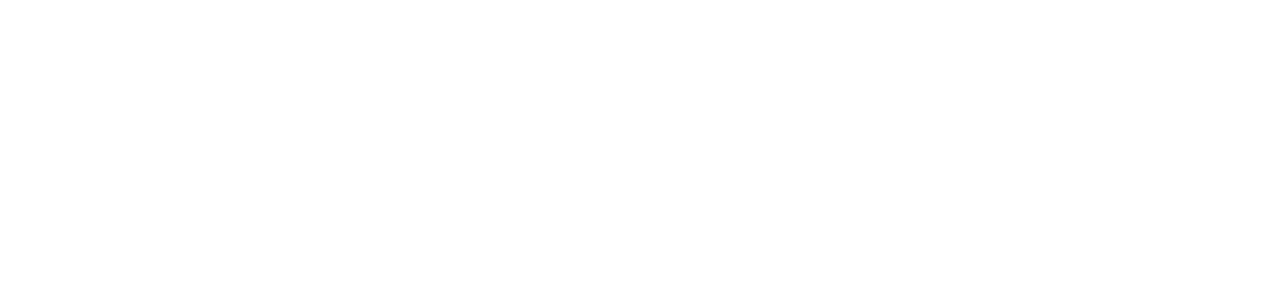
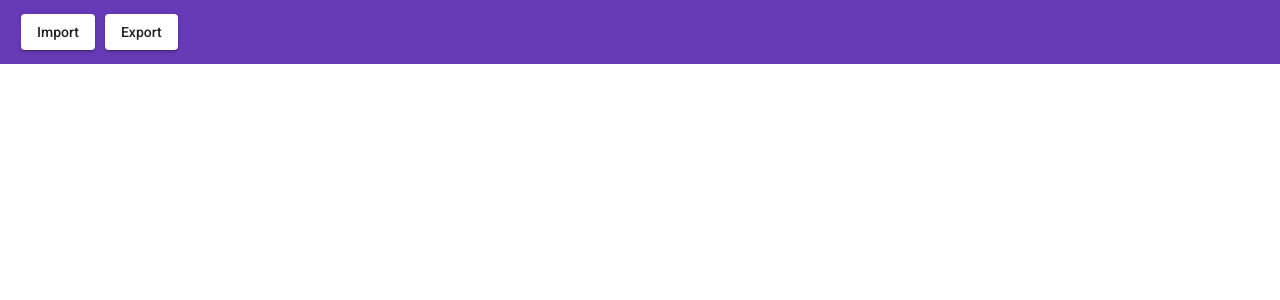
Before and after one commit to skipbassey/wholesale-tracking, an Angular app in the folder wholesale-tracker/: page / in a window 1280 px wide. Shown: the top 300 px of the page. Built offline with nearby package versions, Linux system fonts and the light colour scheme.

Commit message:
added buttons to nav

```diff
--- a/wholesale-tracker/src/app/app.module.ts
+++ b/wholesale-tracker/src/app/app.module.ts
@@ -11,7 +11,7 @@
 @NgModule({
   declarations: [
     AppComponent,
-    NavBarComponent
+    NavBarComponent,
   ],
   imports: [
     BrowserModule,
--- a/wholesale-tracker/src/app/nav-bar/nav-bar.component.html
+++ b/wholesale-tracker/src/app/nav-bar/nav-bar.component.html
@@ -1 +1,9 @@
-<p>nav-bar works!</p>
+<mat-toolbar color="primary">
+    <mat-toolbar-row>
+      <span>
+        <button mat-raised-button>Import</button>
+        <button mat-raised-button>Export</button>
+      </span>
+    </mat-toolbar-row>
+
+  </mat-toolbar>
--- a/wholesale-tracker/src/app/nav-bar/nav-bar.component.scss
+++ b/wholesale-tracker/src/app/nav-bar/nav-bar.component.scss
@@ -0,0 +1,3 @@
+button {
+    margin: 5px;
+}
```
Also changed, not shown: wholesale-tracker/src/app/material.module.ts (+10 -8 lines).
